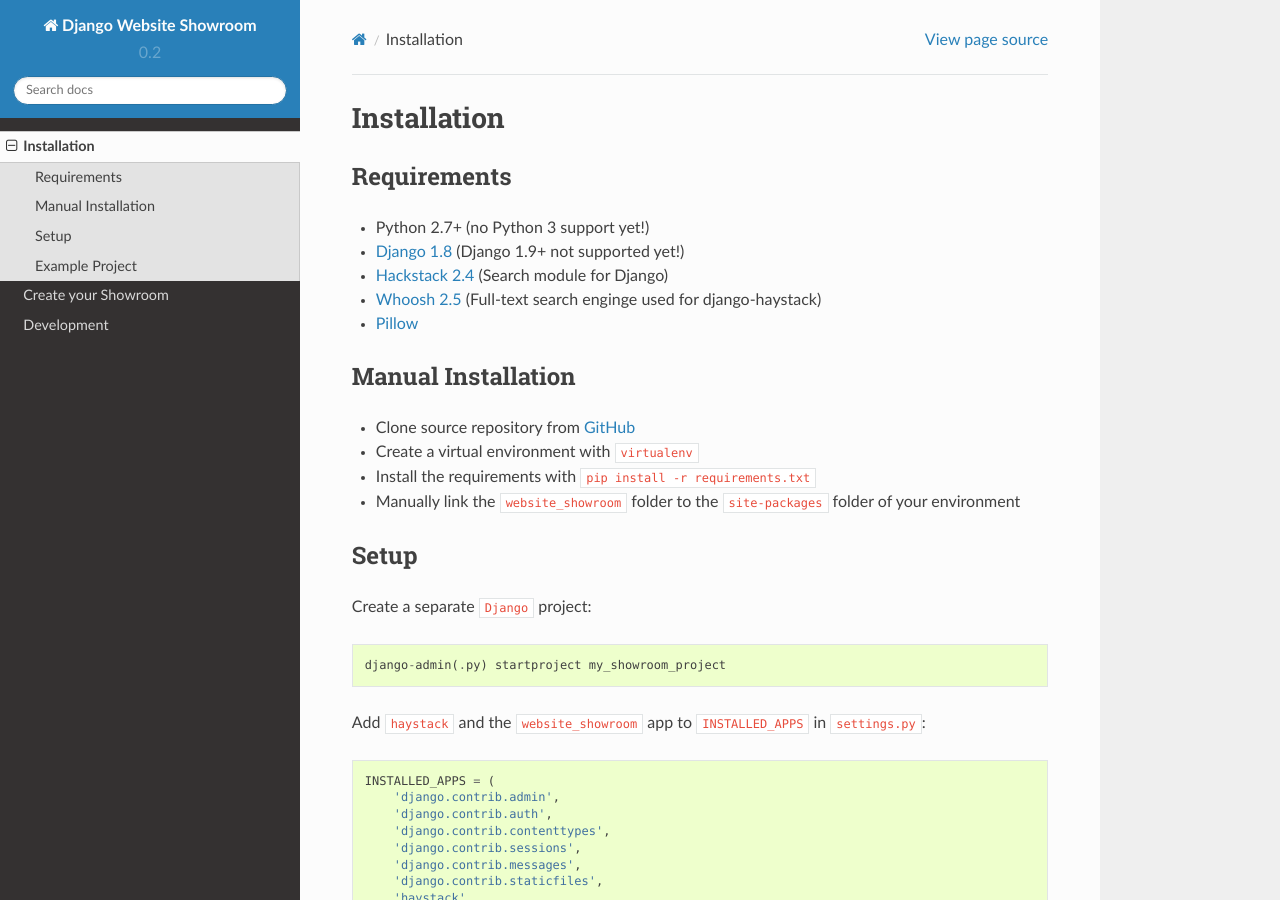
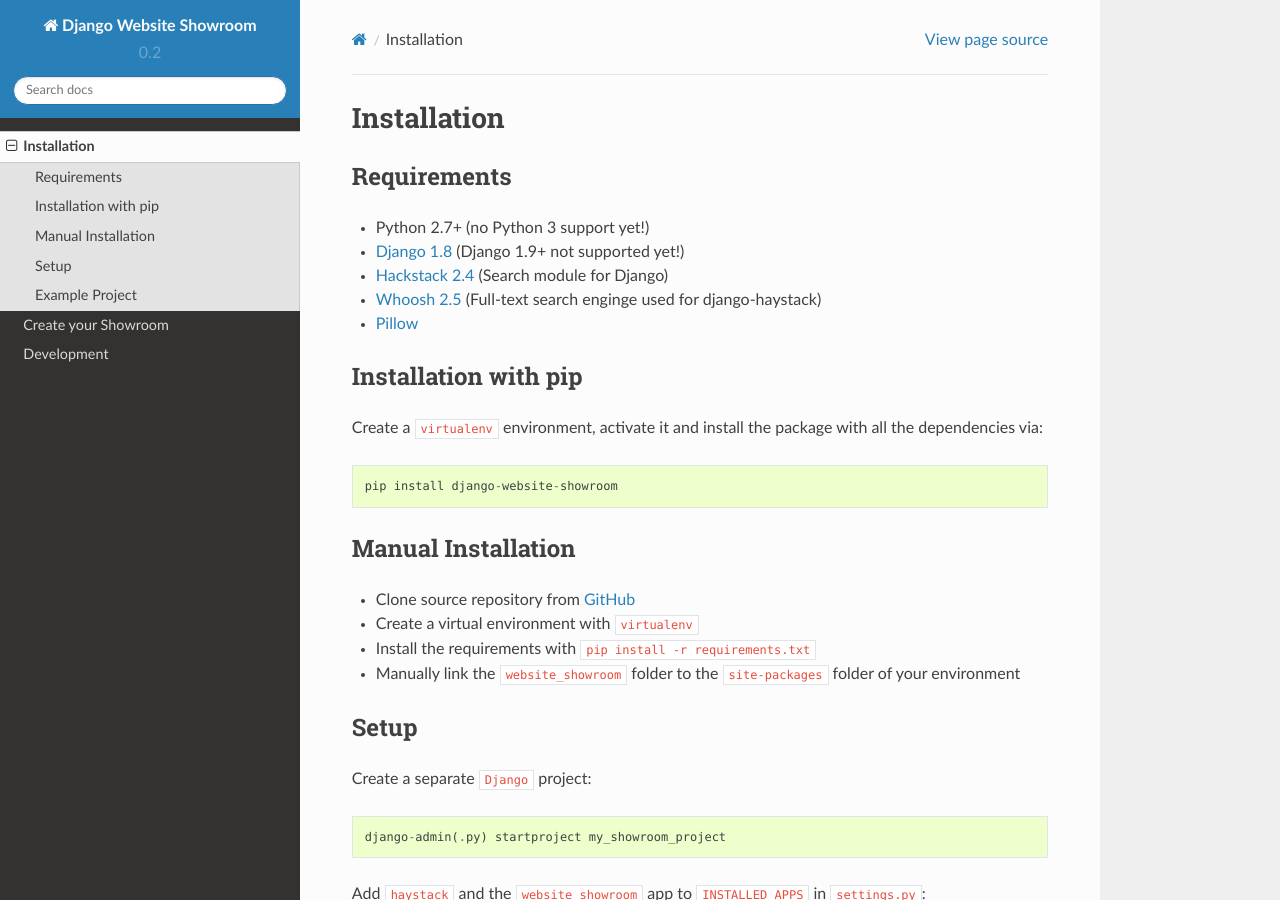
Before and after one commit to webdeveloper001/django-showcase, a Sphinx documentation site: the page built from docs/installation.rst, in a window 1280 px wide and 900 px high. Built offline with Sphinx 7.4.7 and the Read the Docs theme 2.0.0, drawn with Linux system fonts in a browser that asks for light colours.

```diff
--- a/docs/installation.rst
+++ b/docs/installation.rst
@@ -9,6 +9,12 @@ Requirements
 - `Hackstack 2.4 <http://haystacksearch.org/>`_ (Search module for Django)
 - `Whoosh 2.5 <https://pypi.python.org/pypi/Whoosh/>`_ (Full-text search enginge used for django-haystack)
 - `Pillow <https://pypi.python.org/pypi/Pillow/2.9.0>`_
+
+Installation with pip
+=====================
+Create a ``virtualenv`` environment, activate it and install the package with all the dependencies via::
+
+    pip install django-website-showroom
 
 Manual Installation
 ===================
--- a/setup.py
+++ b/setup.py
@@ -12,6 +12,8 @@ setup(
     long_description=open(os.path.join(os.path.dirname(__file__), 'README.rst')).read(),
     packages=find_packages(),
     include_package_data=True,
+    license='BSD License',
+    platforms=['OS Independent'],
     install_requires=[
         'Django>=1.8,<1.9',
         'django-haystack==2.4',
```
Also changed, not shown: 1 other file.
